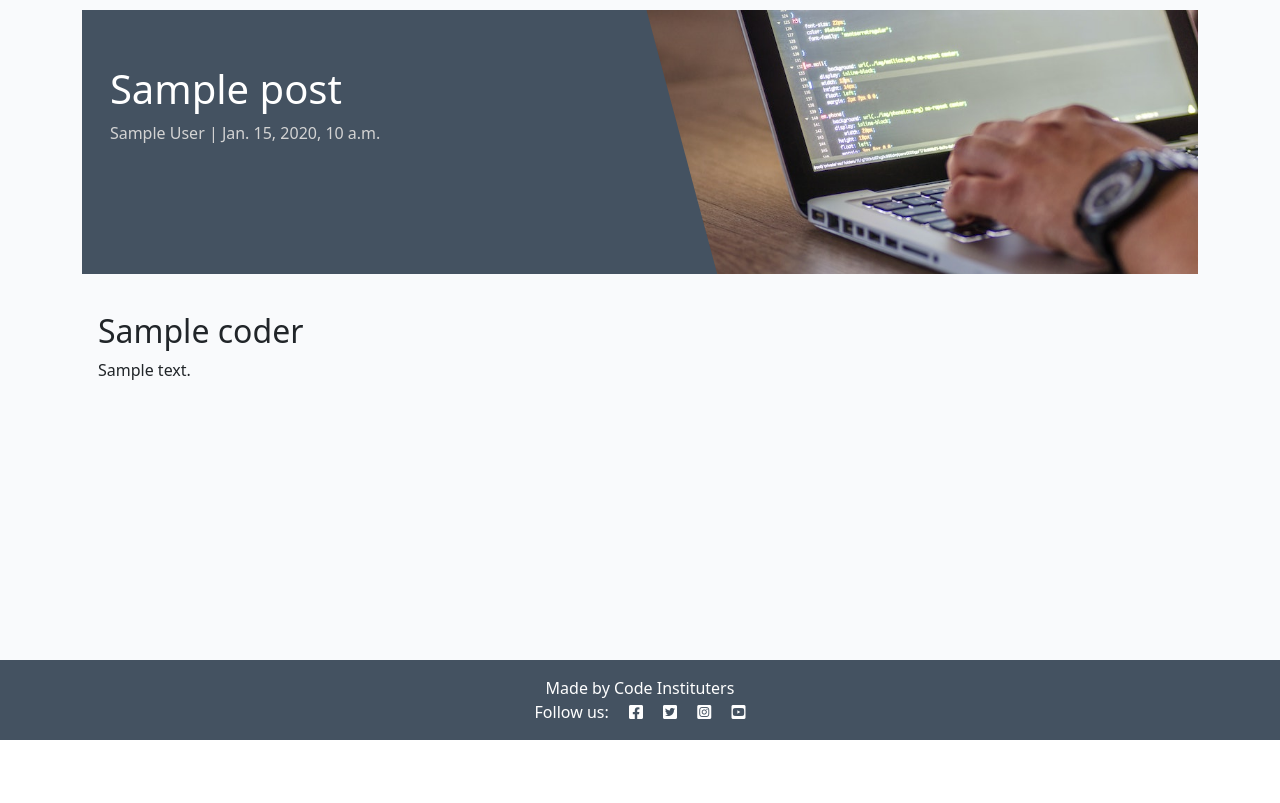
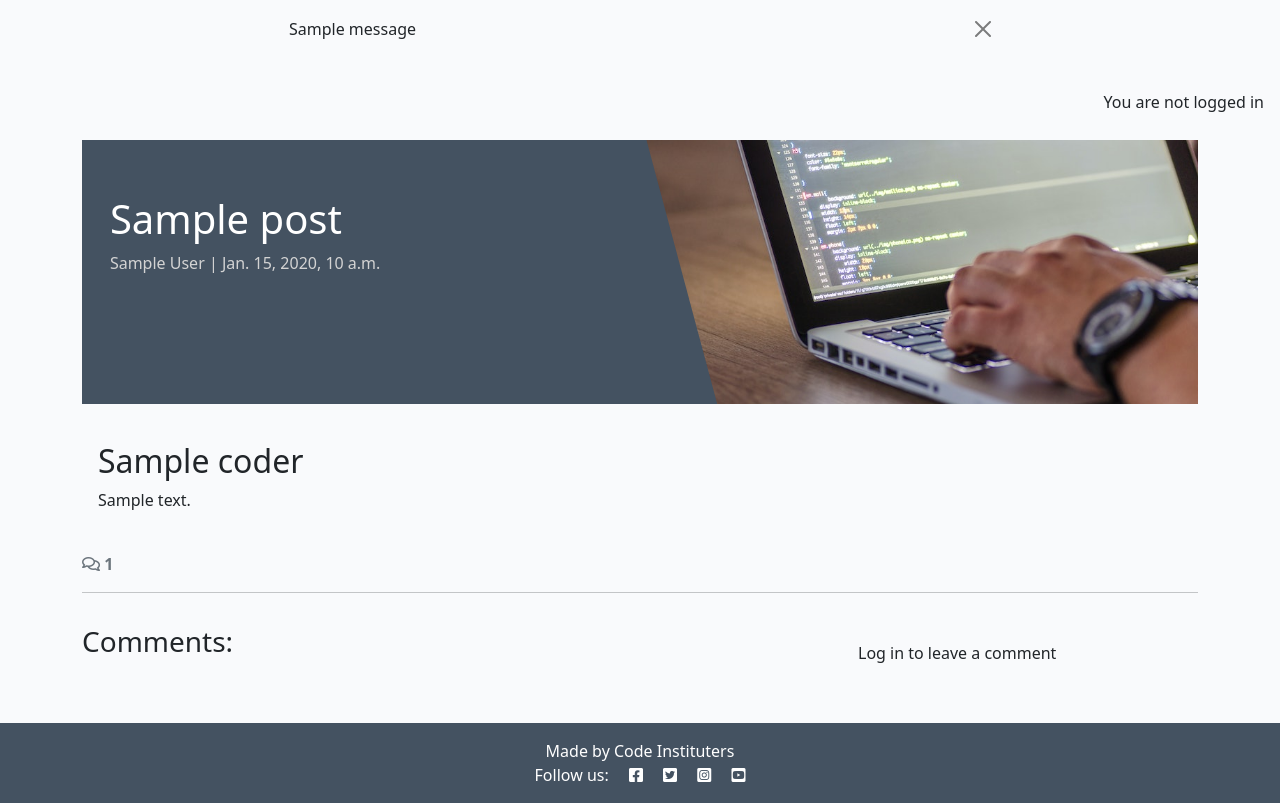
Before and after one commit to FatimahMohamed/codestar_blog, a Django app: template blog/templates/blog/post_detail.html in a window 1280 px wide. Shown: the part 60-863 px from the top of the page. Before the commit the page ends 800 px from the top, so only its background shows below. Run offline with Django 4.2, Linux system fonts and the light colour scheme; the template is opened without the code that fills it: most values are stand-ins (such as "Sample title", 1, 10 or a date in 2020); one stand-in notice (Sample message) is shown; some libraries are stand-ins or nearby versions.

Commit message:
Implement comment functionality with form handling and display in post detail

```diff
--- a/blog/templates/blog/post_detail.html
+++ b/blog/templates/blog/post_detail.html
@@ -1,5 +1,6 @@
 {% extends 'base.html' %} {% block content %}
 {% load static %}
+{% load crispy_forms_tags %}
 
 <div class="masthead">
     <div class="container">
@@ -30,6 +31,66 @@
             </div>
         </div>
     </div>
+    <!-- Displaying count of comments -->
+  <div class="row">
+    <div class="col-12">
+      <strong class="text-secondary">
+        <i class="far fa-comments"></i> {{ comment_count }}
+      </strong>
+    </div>
+    <div class="col-12">
+      <hr>
+    </div>
+  </div>
+  <!-- Displaying Comments -->
+  <div class="row">
+    <div class="col-md-8 card mb-4  mt-3 ">
+      <h3>Comments:</h3>
+      <div class="card-body">
+        <!-- We want a for loop inside the empty control tags
+          to iterate through each comment in comments -->
+        {% for comment in comments %}
+        <div class="p-2 comments
+          {% if not comment.approved and comment.author == user %}
+          faded{% elif not comment.approved %} d-none{% endif %}">
+          <p class="font-weight-bold">
+            {{ comment.author }}
+            <span class="font-weight-normal">
+              {{ comment.created_on }}
+            </span> wrote:
+          </p>
+          <div id="comment{{ comment.id }}">
+            {{ comment.body | linebreaks }}
+          </div>
+          {% if not comment.approved and comment.author == user %}
+          <p class="approval">
+            This comment is awaiting approval
+          </p>
+          {% endif %}
+        </div>
+        <!-- Our for loop ends here -->
+        {% endfor %}
+      </div>
+    </div>
+    <!-- Creating New Comments -->
+    <div class="col-md-4 card mb-4 mt-3">
+      <div class="card-body">
+        {% if user.is_authenticated %}
+        <h3>Leave a comment:</h3>
+        <p>Posting as: {{ user.username }}</p>
+        <form id="commentForm" method="post"
+          style="margin-top: 1.3em;">
+          {{ comment_form | crispy }}
+          {% csrf_token %}
+          <button id="submitButton" type="submit"
+            class="btn btn-signup btn-lg">Submit</button>
+        </form>
+        {% else %}
+        <p>Log in to leave a comment</p>
+        {% endif %}
+      </div>
+    </div>
+  </div>
 </div>
 
 {% endblock content %}
--- a/requirements.txt
+++ b/requirements.txt
@@ -3,11 +3,13 @@ bleach==6.2.0
 certifi==2025.7.14
 cffi==1.17.1
 charset-normalizer==3.4.2
+crispy-bootstrap5==0.7
 cryptography==45.0.5
 defusedxml==0.7.1
 dj-database-url==1.3.0
 Django==4.2.23
 django-allauth==0.57.2
+django-crispy-forms==2.4
 django-summernote==0.8.20.0
 gunicorn==20.1.0
 idna==3.10
--- a/templates/base.html
+++ b/templates/base.html
@@ -72,8 +72,28 @@
             </div>
         </div>
     </nav>
+<!-- displaying Django messages -->
+<div class="container">
+  <div class="row">
+    <div class="col-md-8 offset-md-2">
+      {% for message in messages %}
+      <div class="alert {{ message.tags }} alert-dismissible
+        fade show" id="msg" role="alert">
+        {{ message | safe }}
+        <button type="button" class="btn-close"
+          data-bs-dismiss="alert" aria-label="Close"></button>
+      </div>
+      {% endfor %}
+    </div>
+  </div>
+</div>
+    <main class="flex-shrink-0 main-bg">
 
-    <main class="flex-shrink-0 main-bg">
+         {% if user.is_authenticated %}
+    <p class="text-end m-3">You are logged in as {{ user }}</p>
+    {% else %}
+    <p class="text-end m-3">You are not logged in</p>
+    {% endif %}
 
         {% block content %}
         <!-- Content Goes here -->
```
Also changed, not shown: blog/forms.py (added, +8 -0 lines), blog/views.py (+26 -2 lines), codestar/settings.py (+6 -1 lines), templates/account/signup.html (+15 -4 lines).
